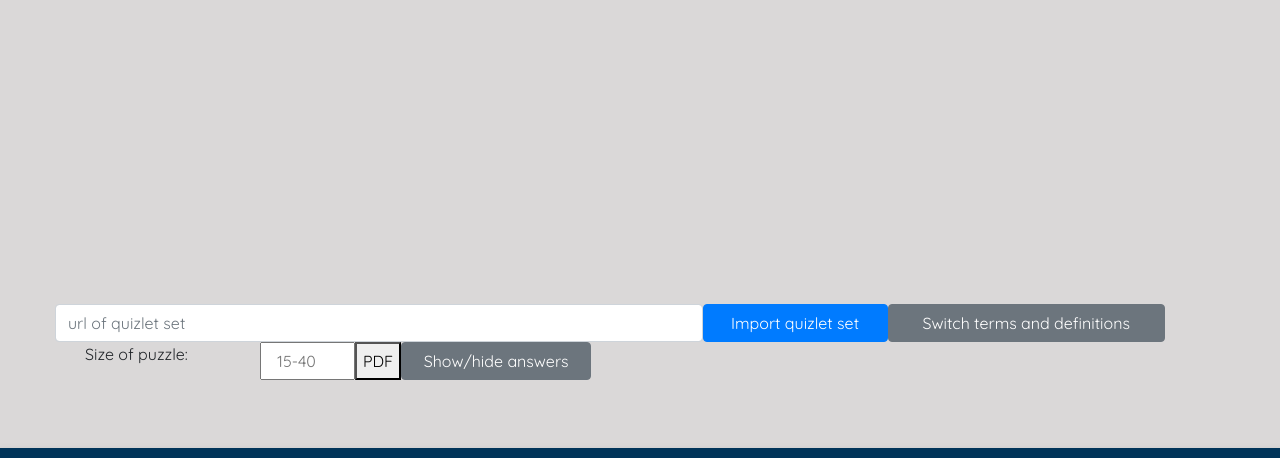
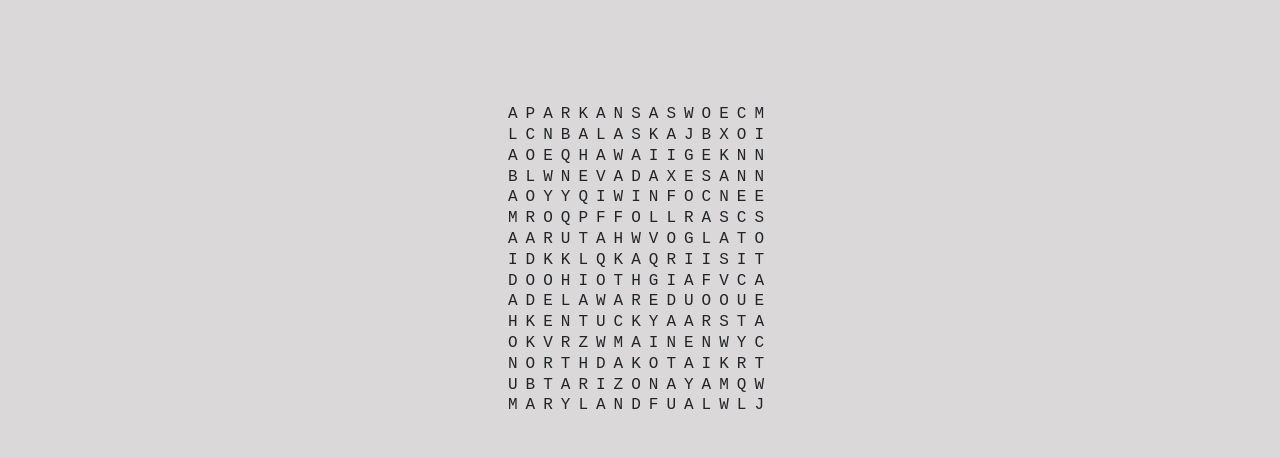
Before and after one commit to hrubert/quizlet-crossword-app, a plain HTML site: page wordSearch.html in a window 1280 px wide. Shown: the part 219-677 px from the top of the page. Drawn offline with nearby package versions, Linux system fonts and the light colour scheme.

Commit message:
added ex word search

```diff
--- a/wordSearch.html
+++ b/wordSearch.html
@@ -73,6 +73,22 @@
                 </div>
                 <h1 class="text-center" id="title">Make a Word Search</h1>
                 <div id="display-crossword">
+                    <div class="text-center word-row">APARKANSASWOECM</div>
+                    <div class="text-center word-row">LCNBALASKAJBXOI</div>
+                    <div class="text-center word-row">AOEQHAWAIIGEKNN</div>
+                    <div class="text-center word-row">BLWNEVADAXESANN</div>
+                    <div class="text-center word-row">AOYYQIWINFOCNEE</div>
+                    <div class="text-center word-row">MROQPFFOLLRASCS</div>
+                    <div class="text-center word-row">AARUTAHWVOGLATO</div>
+                    <div class="text-center word-row">IDKKLQKAQRIISIT</div>
+                    <div class="text-center word-row">DOOHIOTHGIAFVCA</div>
+                    <div class="text-center word-row">ADELAWAREDUOOUE</div>
+                    <div class="text-center word-row">HKENTUCKYAARSTA</div>
+                    <div class="text-center word-row">OKVRZWMAINENWYC</div>
+                    <div class="text-center word-row">NORTHDAKOTAIKRT</div>
+                    <div class="text-center word-row">UBTARIZONAYAMQW</div>
+                    <div class="text-center word-row">MARYLANDFUALWLJ</div>
+
 
                 </div>
                 <div class="container">
```
Also changed, not shown: crossword.html (+6 -0 lines). Lines whose indentation alone changed are shown as unchanged.
